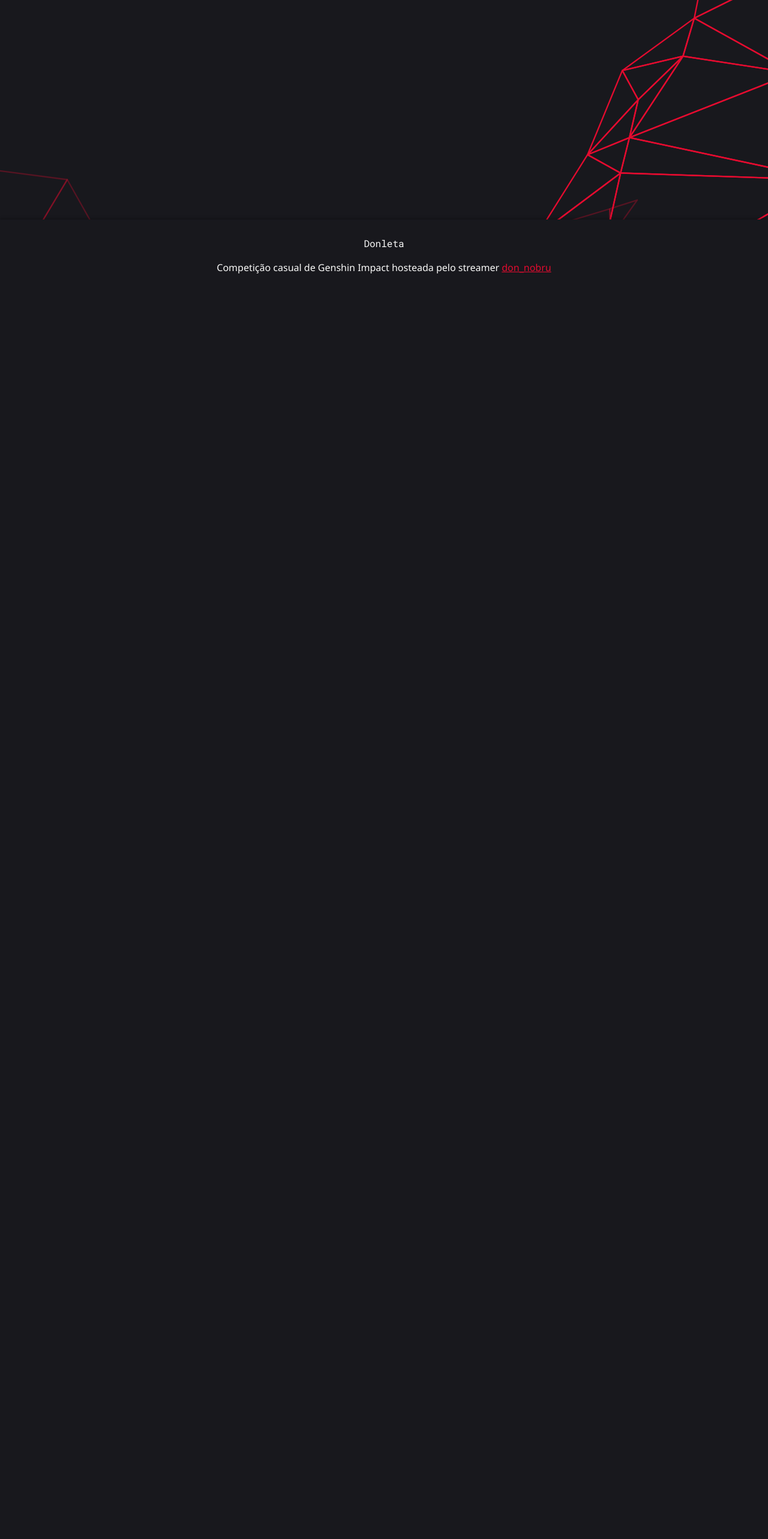
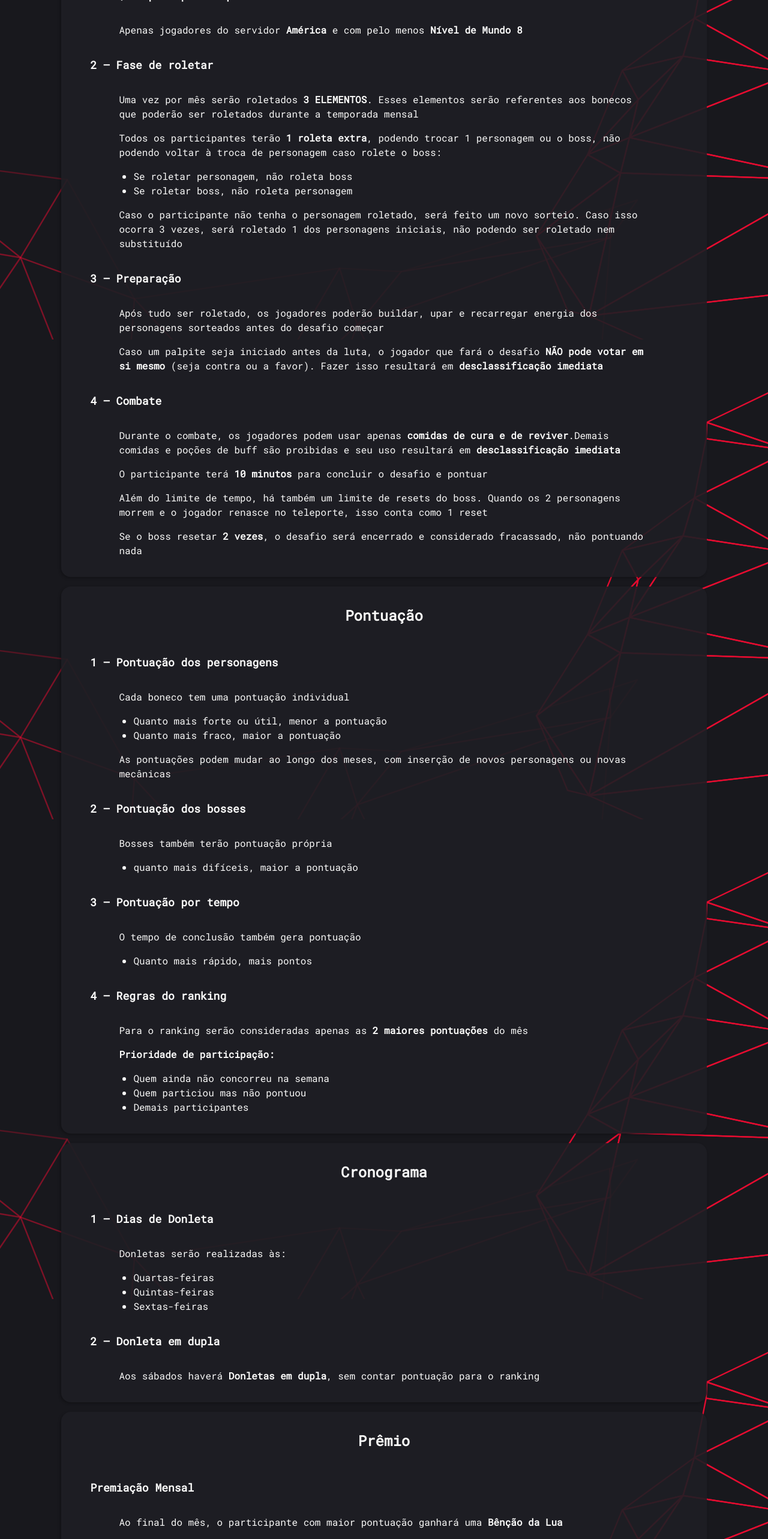
Before and after one commit to Remissys/Donleta-Web, a Next.js app: page /regras in a window 1280 px wide. Shown: the part 234-2800 px from the top of the page at 60% size. Before the commit the page ends 800 px from the top, so only its background shows below. Built offline with nearby package versions, Linux system fonts and the light colour scheme.

Commit message:
feat: add home and rules text descriptions

```diff
--- a/app/page.tsx
+++ b/app/page.tsx
@@ -1,7 +1,24 @@
+import { Card, CardContent, CardHeader, CardTitle } from "@/components/ui/card";
+
 export default function Home() {
   return (
     <div>
-      <h1>Home</h1>
+      <Card className="accordion__card py-8 px-12">
+        <CardHeader>
+          <CardTitle className="text-center text-2xl">Donleta</CardTitle>
+        </CardHeader>
+        <CardContent className="flex flex-col gap-4">
+          <span className="text-lg font-semibold py-4">O que é?</span>
+          <div className="flex flex-col gap-4 px-12">
+            <span>
+                A <span className="font-bold">Donleta</span> é um desafio criado pelo streamer <a href="https://www.twitch.tv/don_nobru" className="font-bold !underline">Don Nobru</a> onde os participantes devem,
+                dentro de um tempo limite, enfrentar bosses de mundo ou semanais com apenas
+                <span className="font-bold"> 2 personagens </span>
+                que são sorteados com uma roleta
+            </span>
+          </div>
+        </CardContent>
+      </Card>
     </div>
   );
 }
--- a/app/regras/page.tsx
+++ b/app/regras/page.tsx
@@ -1,7 +1,120 @@
+import { Card, CardContent, CardHeader, CardTitle } from "@/components/ui/card"
+
 export default function Rules() {
     return (
-        <div>
-            <h1>Regras</h1>
+        <div className="flex flex-col gap-4">
+            <Card className="accordion__card py-8 px-12">
+                <CardHeader>
+                    <CardTitle className="text-center text-2xl">Regras</CardTitle>
+                </CardHeader>
+                <CardContent className="flex flex-col gap-4">
+                    <span className="text-lg font-semibold py-4">1 — Quem pode participar?</span>
+                    <div className="flex flex-col gap-4 px-12">
+                        <span>Apenas jogadores do servidor <span className="font-bold">América</span> e com pelo menos <span className="font-bold">Nível de Mundo 8</span></span>
+                    </div>
+
+                    <span className="text-lg font-semibold py-4">2 — Fase de roletar</span>
+                    <div className="flex flex-col gap-4 px-12">
+                        <span>Uma vez por mês serão roletados <span className="font-bold">3 ELEMENTOS</span>. Esses elementos serão referentes aos bonecos que poderão ser roletados durante a temporada mensal</span>
+                        <span>Todos os participantes terão <span className="font-bold">1 roleta extra</span>, podendo trocar 1 personagem ou o boss, não podendo voltar à troca de personagem caso rolete o boss:</span>
+                        <ul className="list-disc pl-6 space-y-1">
+                            <li>Se roletar personagem, não roleta boss</li>
+                            <li>Se roletar boss, não roleta personagem</li>
+                        </ul>
+                        <span>Caso o participante não tenha o personagem roletado, será feito um novo sorteio. Caso isso ocorra 3 vezes, será roletado 1 dos personagens iniciais, não podendo ser roletado nem substituído</span>
+                    </div>
+
+                    <span className="text-lg font-semibold py-4">3 — Preparação</span>
+                    <div className="flex flex-col gap-4 px-12">
+                        <span>Após tudo ser roletado, os jogadores poderão buildar, upar e recarregar energia dos personagens sorteados antes do desafio começar</span>
+                        <span>Caso um palpite seja iniciado antes da luta, o jogador que fará o desafio <span className="font-bold">NÃO pode votar em si mesmo</span> (seja contra ou a favor). Fazer isso resultará em <span className="font-bold">desclassificação imediata</span></span>
+                    </div>
+
+                    <span className="text-lg font-semibold py-4">4 — Combate</span>
+                    <div className="flex flex-col gap-4 px-12">
+                        <span>Durante o combate, os jogadores podem usar apenas <span className="font-bold">comidas de cura e de reviver</span>.Demais comidas e poções de buff são proibidas e seu uso resultará em <span className="font-bold">desclassificação imediata</span></span>
+                        <span>O participante terá <span className="font-bold">10 minutos</span> para concluir o desafio e pontuar</span>
+                        <span>Além do limite de tempo, há também um limite de resets do boss. Quando os 2 personagens morrem e o jogador renasce no teleporte, isso conta como 1 reset</span>
+                        <span>Se o boss resetar <span className="font-bold">2 vezes</span>, o desafio será encerrado e considerado fracassado, não pontuando nada</span>
+                    </div>
+
+                </CardContent>
+            </Card>
+            <Card className="accordion__card py-8 px-12">
+                <CardHeader>
+                    <CardTitle className="text-center text-2xl">Pontuação</CardTitle>
+                </CardHeader>
+                <CardContent className="flex flex-col gap-4">
+                    <span className="text-lg font-semibold py-4">1 — Pontuação dos personagens</span>
+                    <div className="flex flex-col gap-4 px-12">
+                        <span>Cada boneco tem uma pontuação individual</span>
+                        <ul className="list-disc pl-6 space-y-1">
+                            <li>Quanto mais forte ou útil, menor a pontuação</li>
+                            <li>Quanto mais fraco, maior a pontuação</li>
+                        </ul>
+                        <span>As pontuações podem mudar ao longo dos meses, com inserção de novos personagens ou novas mecânicas</span>
+                    </div>
+
+                    <span className="text-lg font-semibold py-4">2 — Pontuação dos bosses</span>
+                    <div className="flex flex-col gap-4 px-12">
+                        <span>Bosses também terão pontuação própria</span>
+                        <ul className="list-disc pl-6 space-y-1">
+                            <li>quanto mais difíceis, maior a pontuação</li>
+                        </ul>
+                    </div>
+
+                    <span className="text-lg font-semibold py-4">3 — Pontuação por tempo</span>
+                    <div className="flex flex-col gap-4 px-12">
+                        <span>O tempo de conclusão também gera pontuação</span>
+                        <ul className="list-disc pl-6 space-y-1">
+                            <li>Quanto mais rápido, mais pontos</li>
+                        </ul>
+                    </div>
+
+                    <span className="text-lg font-semibold py-4">4 — Regras do ranking</span>
+                    <div className="flex flex-col gap-4 px-12">
+                        <span>Para o ranking serão consideradas apenas as <span className="font-bold">2 maiores pontuações</span> do mês</span>
+                        <span className="font-semibold">Prioridade de participação:</span>
+                        <ol className="list-disc pl-6 space-y-1">
+                            <li>Quem ainda não concorreu na semana</li>
+                            <li>Quem particiou mas não pontuou</li>
+                            <li>Demais participantes</li>
+                        </ol>
+                    </div>
+                </CardContent>
+            </Card>
+            <Card className="accordion__card py-8 px-12">
+                <CardHeader>
+                    <CardTitle className="text-center text-2xl">Cronograma</CardTitle>
+                </CardHeader>
+                <CardContent className="flex flex-col gap-4">
+                    <span className="text-lg font-semibold py-4">1 — Dias de Donleta</span>
+                    <div className="flex flex-col gap-4 px-12">
+                        <span>Donletas serão realizadas às:</span>
+                        <ul className="list-disc pl-6 space-y-1">
+                            <li>Quartas-feiras</li>
+                            <li>Quintas-feiras</li>
+                            <li>Sextas-feiras</li>
+                        </ul>
+                    </div>
+
+                    <span className="text-lg font-semibold py-4">2 — Donleta em dupla</span>
+                    <div className="flex flex-col gap-4 px-12">
+                        <span>Aos sábados haverá <span className="font-bold">Donletas em dupla</span>, sem contar pontuação para o ranking</span>
+                    </div>
+                </CardContent>
+            </Card>
+            <Card className="accordion__card py-8 px-12">
+                <CardHeader>
+                    <CardTitle className="text-center text-2xl">Prêmio</CardTitle>
+                </CardHeader>
+                <CardContent className="flex flex-col gap-4">
+                    <span className="text-lg font-semibold py-4">Premiação Mensal</span>
+                    <div className="flex flex-col gap-4 px-12">
+                        <span>Ao final do mês, o participante com maior pontuação ganhará uma <span className="font-bold">Bênção da Lua</span></span>
+                    </div>
+                </CardContent>
+            </Card>
         </div>
     )
 }
```
